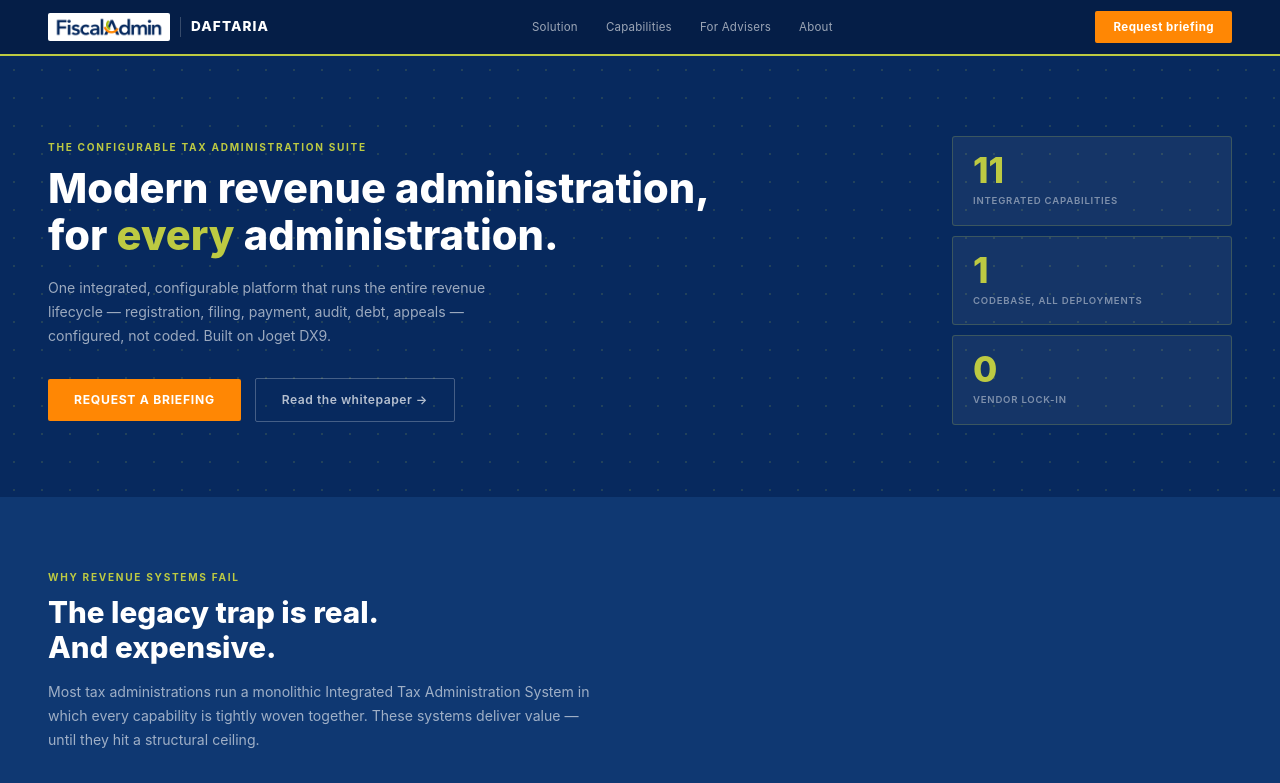
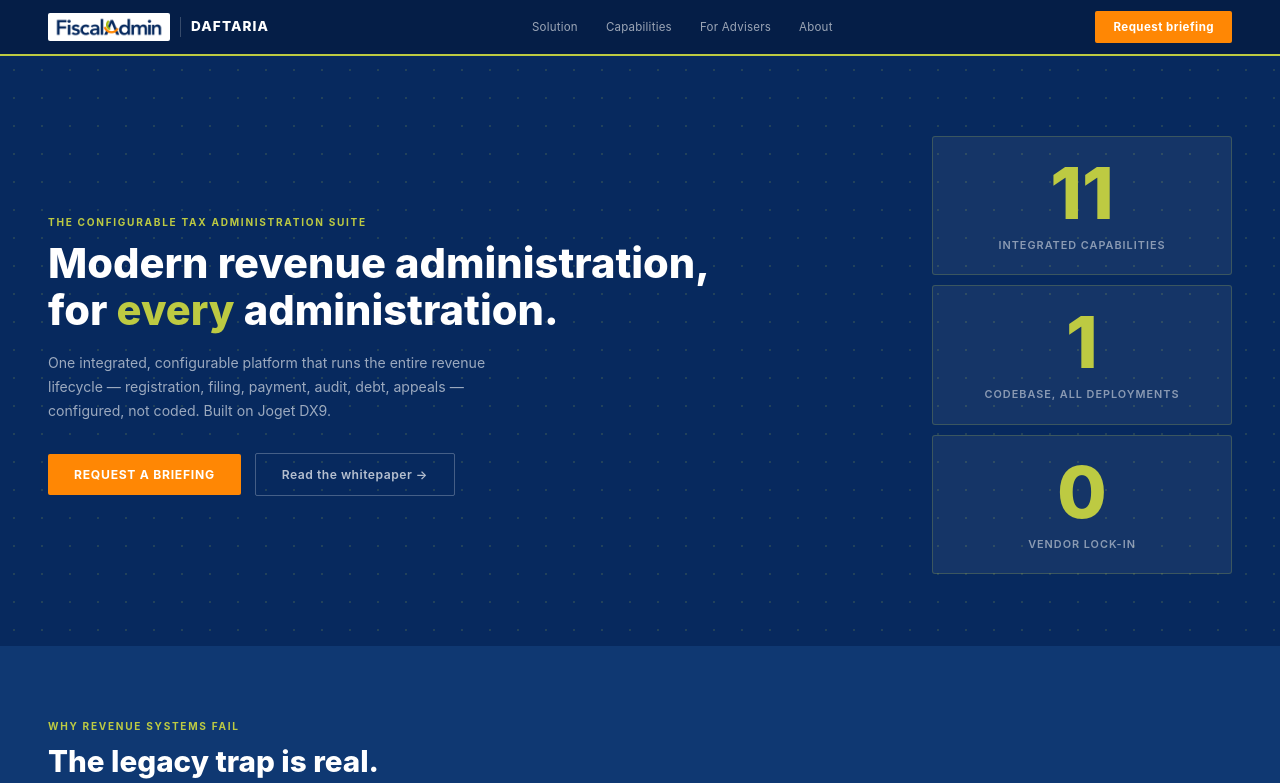
Before and after one commit to alaponin/daftaria-website, a React (Vite) app: page / in a window 1280 px wide. Shown: the top 783 px of the page. Built offline with nearby package versions, Linux system fonts and the light colour scheme.

Commit message:
feat: enlarge hero stat numbers as focal point

```diff
--- a/src/components/Hero.css
+++ b/src/components/Hero.css
@@ -2,8 +2,8 @@
   background: var(--blue);
   padding: 80px 48px 72px;
   display: grid;
-  grid-template-columns: 1fr 280px;
-  gap: 48px;
+  grid-template-columns: 1fr 300px;
+  gap: 32px;
   align-items: center;
   position: relative;
   overflow: hidden;
@@ -60,25 +60,27 @@
   background: rgba(255, 255, 255, 0.06);
   border: 1px solid rgba(189, 202, 66, 0.22);
   border-radius: 3px;
-  padding: 16px 20px;
+  padding: 20px 24px;
   display: flex;
   flex-direction: column;
+  align-items: center;
+  text-align: center;
 }
 
 .hero__stat-n {
-  font-size: 2.2rem;
+  font-size: 4.5rem;
   font-weight: 800;
   color: var(--green);
   line-height: 1;
 }
 
 .hero__stat-l {
-  font-size: 0.6rem;
+  font-size: 0.68rem;
   font-weight: 600;
-  color: rgba(255, 255, 255, 0.45);
-  letter-spacing: 0.08em;
+  color: rgba(255, 255, 255, 0.5);
+  letter-spacing: 0.09em;
   text-transform: uppercase;
-  margin-top: 5px;
+  margin-top: 8px;
 }
 
 @media (max-width: 768px) {
```
